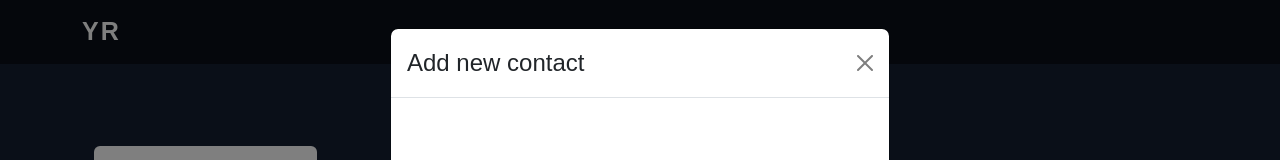
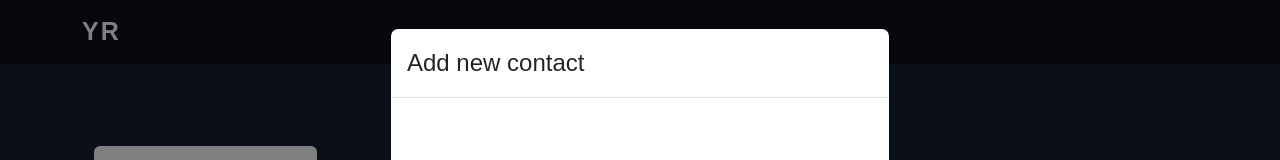
Before and after one commit to RakhimovY/Contacts, a React (Create React App) app: page /contacts in a window 1280 px wide. Both pictures are taken after typing "Sample" into the empty fields and a click on the button "Add new contact". Shown: the top 160 px of the page. Built offline with nearby package versions, Linux system fonts and the light colour scheme; data requests are answered from the project's data file.

Commit message:
closeButton deleted(Modal)

```diff
--- a/src/Components/ContactAddDialog.tsx
+++ b/src/Components/ContactAddDialog.tsx
@@ -46,7 +46,7 @@ const ContactAddDialog: FC<Props> = ({
   };
   return (
     <Modal show={show}>
-      <Modal.Header closeButton>
+      <Modal.Header>
         <Modal.Title>Add new contact</Modal.Title>
       </Modal.Header>
 
--- a/src/Components/EachContactItem.tsx
+++ b/src/Components/EachContactItem.tsx
@@ -12,7 +12,7 @@ const EachContactItem: FC<Props> = ({ contact, handleEdit, handleRemove }) => {
     <>
       <figure className="bg-white h-92 rounded-lg shadow-md p-7 mt-5  text-dark text-center">
         <img
-          className="w-32 h-32 rounded-full mx-auto"
+          className="w-45 h-45 rounded-full mx-auto"
           src={contact.picture}
           alt="userPhoto"
         />
```
